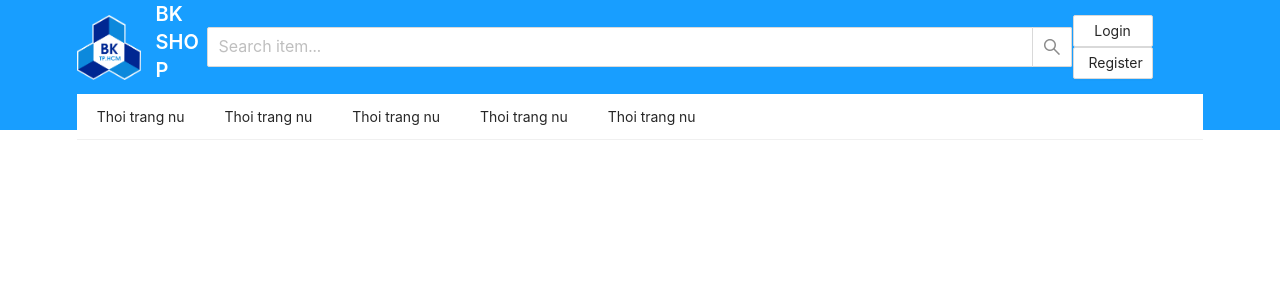
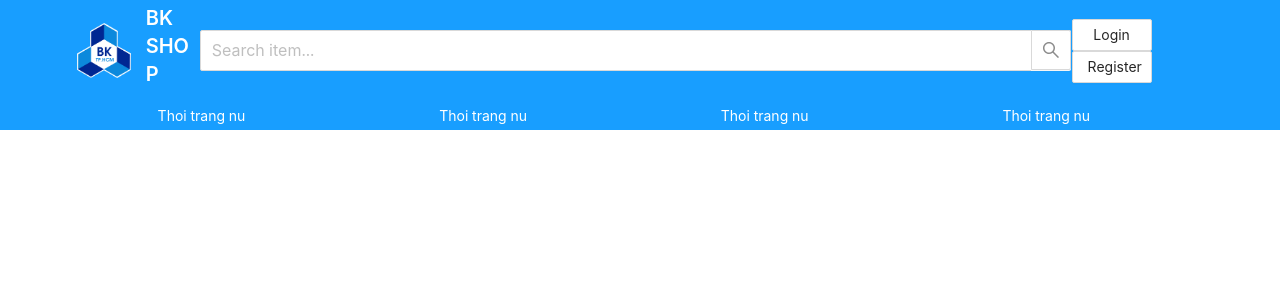
Before and after one commit to tnmthu/rec_sys, a React (Create React App) app: page / in a window 1280 px wide. Shown: the top 300 px of the page. Built offline with nearby package versions, Linux system fonts and the light colour scheme.

Commit message:
feat: wip: dropdown menu

```diff
--- /dev/null
+++ b/src/components/Header/Dropdown.js
@@ -0,0 +1,28 @@
+import React from "react";
+import { Menu, Dropdown } from "antd";
+
+const DropdownContainer = (props) => {
+  const dropdownMenu = (
+    <Menu>
+      {props.subMenu.map((item) => {
+        return (
+          <Menu.Item>
+            <a>{item}</a>
+          </Menu.Item>
+        );
+      })}
+    </Menu>
+  );
+
+  return (
+    <Dropdown
+      className="dropdown"
+      overlay={dropdownMenu}
+      placement="bottomRight"
+    >
+      <span>{props.children}</span>
+    </Dropdown>
+  );
+};
+
+export default DropdownContainer;
--- a/src/components/Header/Nav.js
+++ /dev/null
@@ -1,18 +0,0 @@
-import React from "react";
-import { Menu, Dropdown } from "antd";
-
-const Nav = () => {
-  return (
-    <div className="nav">
-      <Menu mode="horizontal">
-        <Menu.Item>Thoi trang nu</Menu.Item>
-        <Menu.Item>Thoi trang nu</Menu.Item>
-        <Menu.Item>Thoi trang nu</Menu.Item>
-        <Menu.Item>Thoi trang nu</Menu.Item>
-        <Menu.Item>Thoi trang nu</Menu.Item>
-      </Menu>
-    </div>
-  );
-};
-
-export default Nav;
--- a/src/components/Header/index.js
+++ b/src/components/Header/index.js
@@ -1,10 +1,29 @@
 import React from "react";
 import "./style.scss";
 import logo_bk from "../../assets/images/logo_bk.png";
-import { Input, Typography, Button } from "antd";
-import Nav from "./Nav";
+import { Input, Typography, Button, Dropdown } from "antd";
+import DropdownContainer from "./Dropdown";
 
 const { Search } = Input;
+
+const menuData = [
+  {
+    name: "Thoi trang nu",
+    subMenu: ["Dam", "Vay", "Ao cong so", "Ao so mi"],
+  },
+  {
+    name: "Thoi trang nu",
+    subMenu: ["Dam", "Vay", "Ao cong so", "Ao so mi"],
+  },
+  {
+    name: "Thoi trang nu",
+    subMenu: ["Dam", "Vay", "Ao cong so", "Ao so mi"],
+  },
+  {
+    name: "Thoi trang nu",
+    subMenu: ["Dam", "Vay", "Ao cong so", "Ao so mi"],
+  },
+];
 
 const Header = () => {
   return (
@@ -32,7 +51,13 @@ const Header = () => {
       </div>
 
       <div className="header__lower">
-        <Nav></Nav>
+        {menuData.map((item) => {
+          return (
+            <DropdownContainer subMenu={item.subMenu}>
+              {item.name}
+            </DropdownContainer>
+          );
+        })}
       </div>
     </div>
   );
--- a/src/components/Header/style.scss
+++ b/src/components/Header/style.scss
@@ -30,11 +30,22 @@
   }
 
   &__logo {
-    width: 65px;
-    height: 65px;
+    width: 55px;
+    height: 55px;
     margin-right: 0.9375rem;
+  }
+
+  &__lower {
+    display: flex;
+    justify-content: space-around;
   }
 }
 .ant-input-affix-wrapper {
   width: 40vw;
 }
+
+.dropdown {
+  cursor: pointer;
+  color: $white;
+  min-width: 7.5rem;
+}
```
